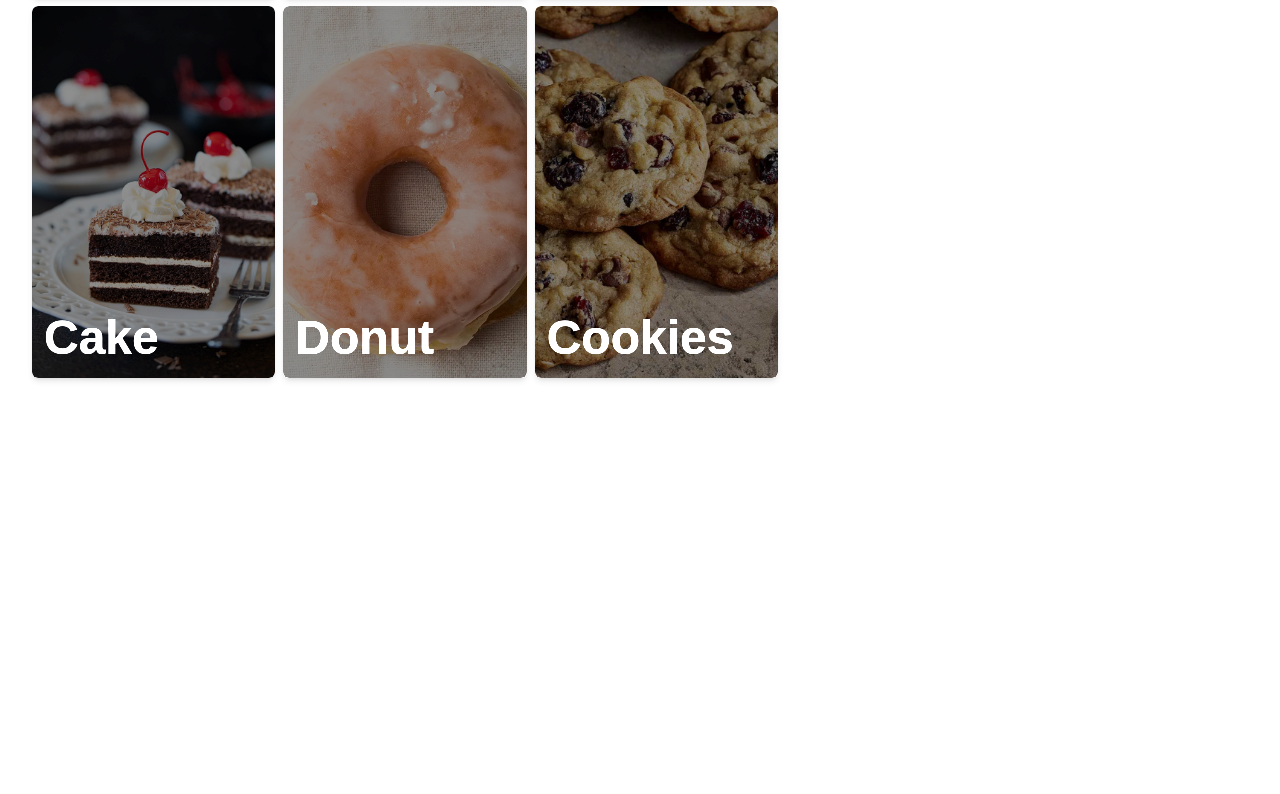
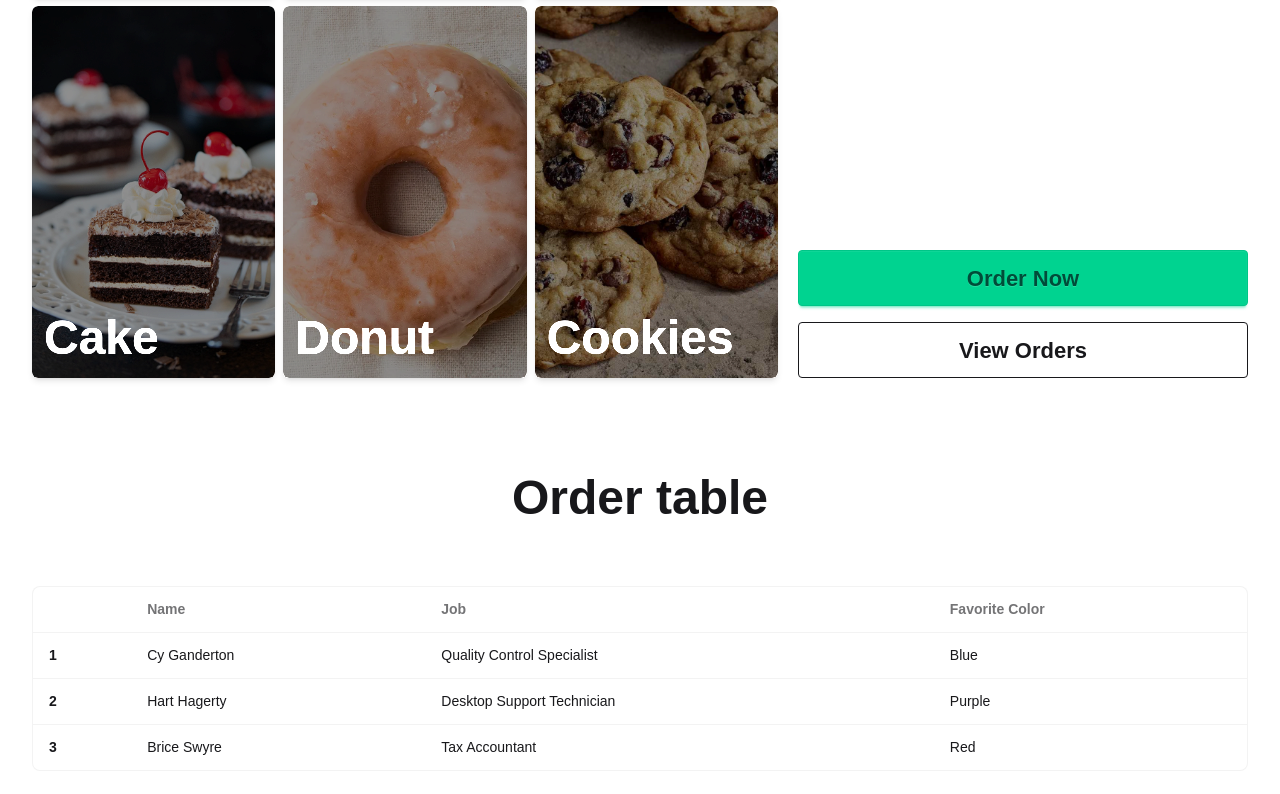
Before and after one commit to Peris-rana/serveit, a React (Vite) app: page / in a window 1280 px wide. Shown: the part 466-1260 px from the top of the page. Before the commit the page ends 876 px from the top, so only its background shows below. Built offline with nearby package versions, Linux system fonts and the light colour scheme.

Commit message:
feat: add Order button and table

```diff
--- a/src/App.jsx
+++ b/src/App.jsx
@@ -1,6 +1,7 @@
 import './App.css'
 import Menu from './components/Menu'
 import Bill from './components/Bill'
+import OrderTable from './components/OrderTable';
 const App = () => {
   return (
     <>
@@ -8,6 +9,7 @@ const App = () => {
         <Menu />
         <Bill />
       </div>
+      <OrderTable/>
     </>
   );
 }
--- a/src/components/Invoice.jsx
+++ b/src/components/Invoice.jsx
@@ -1,7 +1,10 @@
+import OrderNowButton from "./OrderNowButton";
+import ViewOrders from "./ViewOrders";
+
 const Invoice = () => {
   return (
     <>
-      <div>
+      <div className=" md:min-h-0">
         <hr className="mt-4" />
         <div className="flex justify-between mt-6">
           <h1 className="text-lg font-bold">Invoice</h1>
@@ -17,7 +20,7 @@ const Invoice = () => {
         </div>
         <div>
         </div>
-        <table className="w-[450px] mt-4">
+        <table className="w-[300px] md:w-[450px] mt-4">
           <thead>
             <tr>
               <th className="text-left font-bold text-white">Description</th>
@@ -46,6 +49,8 @@ const Invoice = () => {
             </tfoot>
         </table>
       </div>
+      <OrderNowButton/>
+      <ViewOrders/>
     </>
   );
 };
--- /dev/null
+++ b/src/components/OrderNowButton.jsx
@@ -0,0 +1,9 @@
+const OrderNowButton = () => {
+  return (
+    <button className="btn btn-success sm:btn-sm md:btn-md lg:btn-lg xl:btn-xl mb-4 mt-auto">
+      Order Now
+    </button>
+  );
+};
+
+export default OrderNowButton;
--- /dev/null
+++ b/src/components/OrderTable.jsx
@@ -0,0 +1,45 @@
+const OrderTable = () => {
+  return (
+    <div className="min-h-screen  mt-12" id="order-table">
+      <div className="text-5xl font-bold text-center p-12">Order table</div>
+      <div className="overflow-x-auto rounded-box border border-base-content/5 bg-base-100 mt-4">
+        <table className="table">
+          {/* head */}
+          <thead>
+            <tr>
+              <th></th>
+              <th>Name</th>
+              <th>Job</th>
+              <th>Favorite Color</th>
+            </tr>
+          </thead>
+          <tbody>
+            {/* row 1 */}
+            <tr>
+              <th>1</th>
+              <td>Cy Ganderton</td>
+              <td>Quality Control Specialist</td>
+              <td>Blue</td>
+            </tr>
+            {/* row 2 */}
+            <tr>
+              <th>2</th>
+              <td>Hart Hagerty</td>
+              <td>Desktop Support Technician</td>
+              <td>Purple</td>
+            </tr>
+            {/* row 3 */}
+            <tr>
+              <th>3</th>
+              <td>Brice Swyre</td>
+              <td>Tax Accountant</td>
+              <td>Red</td>
+            </tr>
+          </tbody>
+        </table>
+      </div>
+    </div>
+  );
+};
+
+export default OrderTable;
--- /dev/null
+++ b/src/components/ViewOrders.jsx
@@ -0,0 +1,18 @@
+const ViewOrders = () => {
+  const handleClick = () => {
+    const table = document.getElementById("order-table");
+    if (table) {
+      table.scrollIntoView({ behavior: "smooth", block: "start" });
+    }
+  };
+  return (
+    <button
+      onClick={handleClick}
+      className="btn btn-outline sm:btn-sm md:btn-md lg:btn-lg xl:btn-xl"
+    >
+      View Orders
+    </button>
+  );
+};
+
+export default ViewOrders;
```
